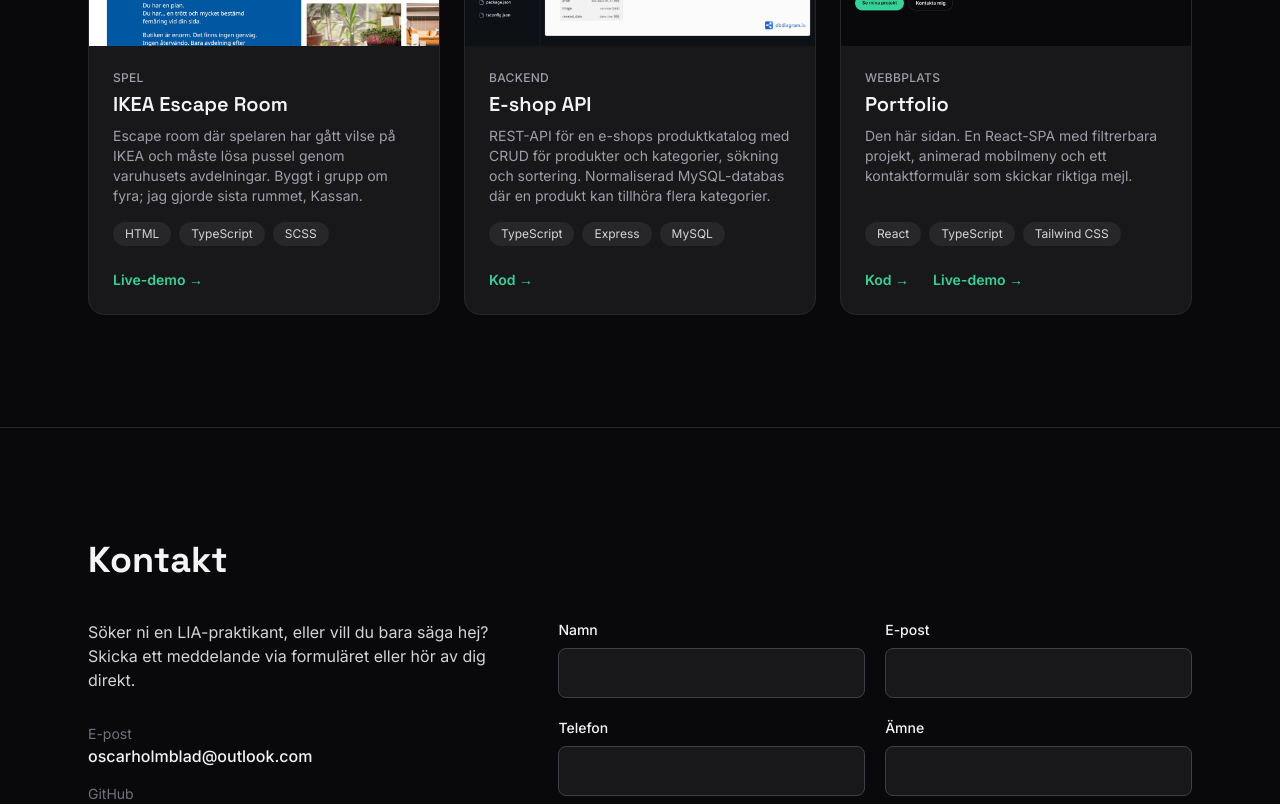
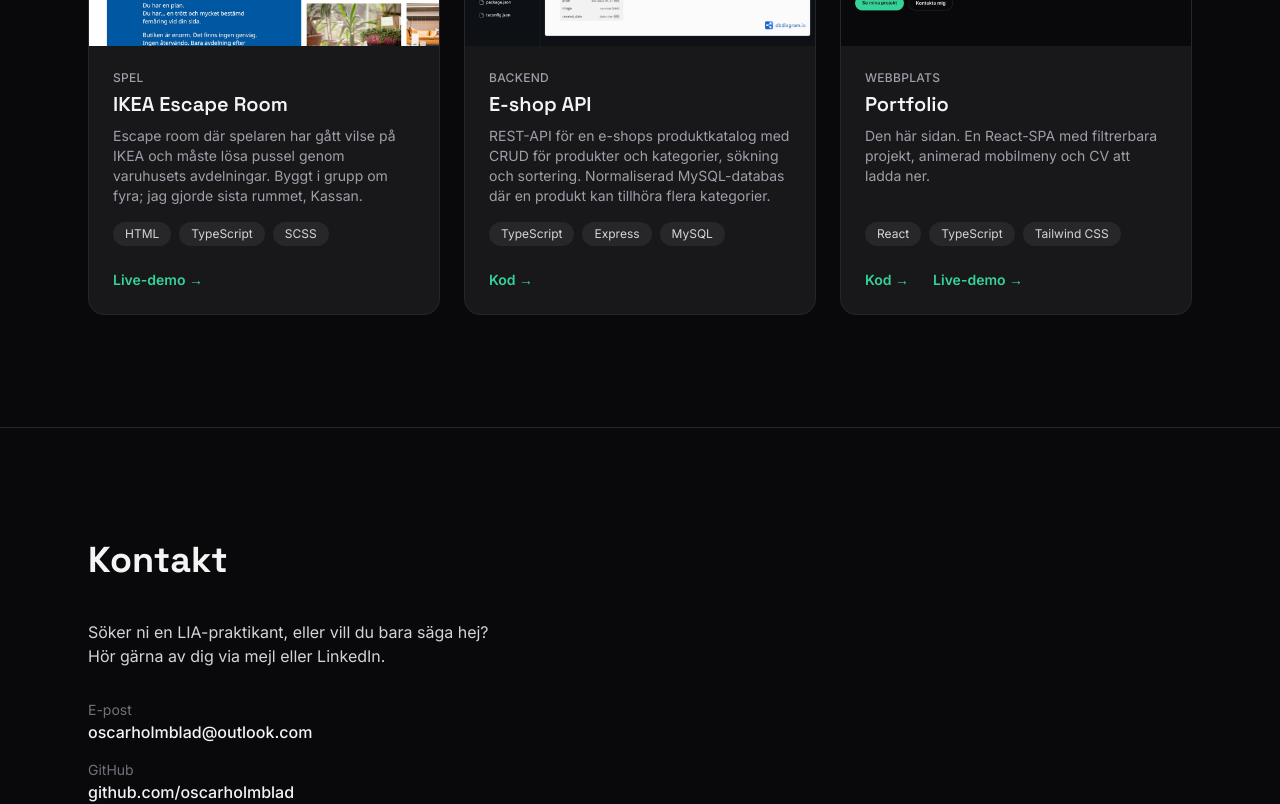
Before and after one commit to oscarholmblad/portfolio, a React (Vite) app: page / in a window 1280 px wide. Shown: the part 2400-3204 px from the top of the page. Built offline with nearby package versions, Linux system fonts and the light colour scheme.

Commit message:
Hide contact form and keep contact details

```diff
--- a/src/components/Contact.tsx
+++ b/src/components/Contact.tsx
@@ -1,4 +1,5 @@
-import ContactForm from "./ContactForm";
+// Kontaktformuläret är avstängt tills det kopplas till en mejltjänst
+// import ContactForm from "./ContactForm";
 import Section from "./Section";
 
 const contactDetails = [
@@ -30,8 +31,8 @@ const Contact = () => {
       <div className="grid gap-12 lg:grid-cols-[2fr_3fr]">
         <div>
           <p className="text-zinc-300">
-            Söker ni en LIA-praktikant, eller vill du bara säga hej? Skicka ett
-            meddelande via formuläret eller hör av dig direkt.
+            Söker ni en LIA-praktikant, eller vill du bara säga hej? Hör gärna
+            av dig via mejl eller LinkedIn.
           </p>
 
           <ul className="mt-8 space-y-4">
@@ -55,7 +56,7 @@ const Contact = () => {
           </ul>
         </div>
 
-        <ContactForm />
+        {/* <ContactForm /> */}
       </div>
     </Section>
   );
--- a/src/data/projects.ts
+++ b/src/data/projects.ts
@@ -1,10 +1,10 @@
 import type { Project } from "../types";
+
 // Lägg till ett nytt projekt genom att kopiera ett objekt nedan och ändra värdena.
 // - id måste vara unikt
 // - lägg bilden i public/images/projects/ (1200 px bred jpg)
 // - nya tekniker i tags måste först läggas till i typen Tag i src/types.ts
 // - repoUrl och liveUrl är valfria, men minst en av dem bör finnas med
-
 export const projects: Project[] = [
   {
     id: 1,
@@ -69,7 +69,7 @@ export const projects: Project[] = [
     category: "Webbplats",
     title: "Portfolio",
     description:
-      "Den här sidan. En React-SPA med filtrerbara projekt, animerad mobilmeny och ett kontaktformulär som skickar riktiga mejl.",
+      "Den här sidan. En React-SPA med filtrerbara projekt, animerad mobilmeny och CV att ladda ner.",
     image: "/images/projects/portfolio.jpg",
     imageAlt: "Startsidan på portfolion med mörk bakgrund och grön accentfärg",
     tags: ["React", "TypeScript", "Tailwind CSS"],
```
